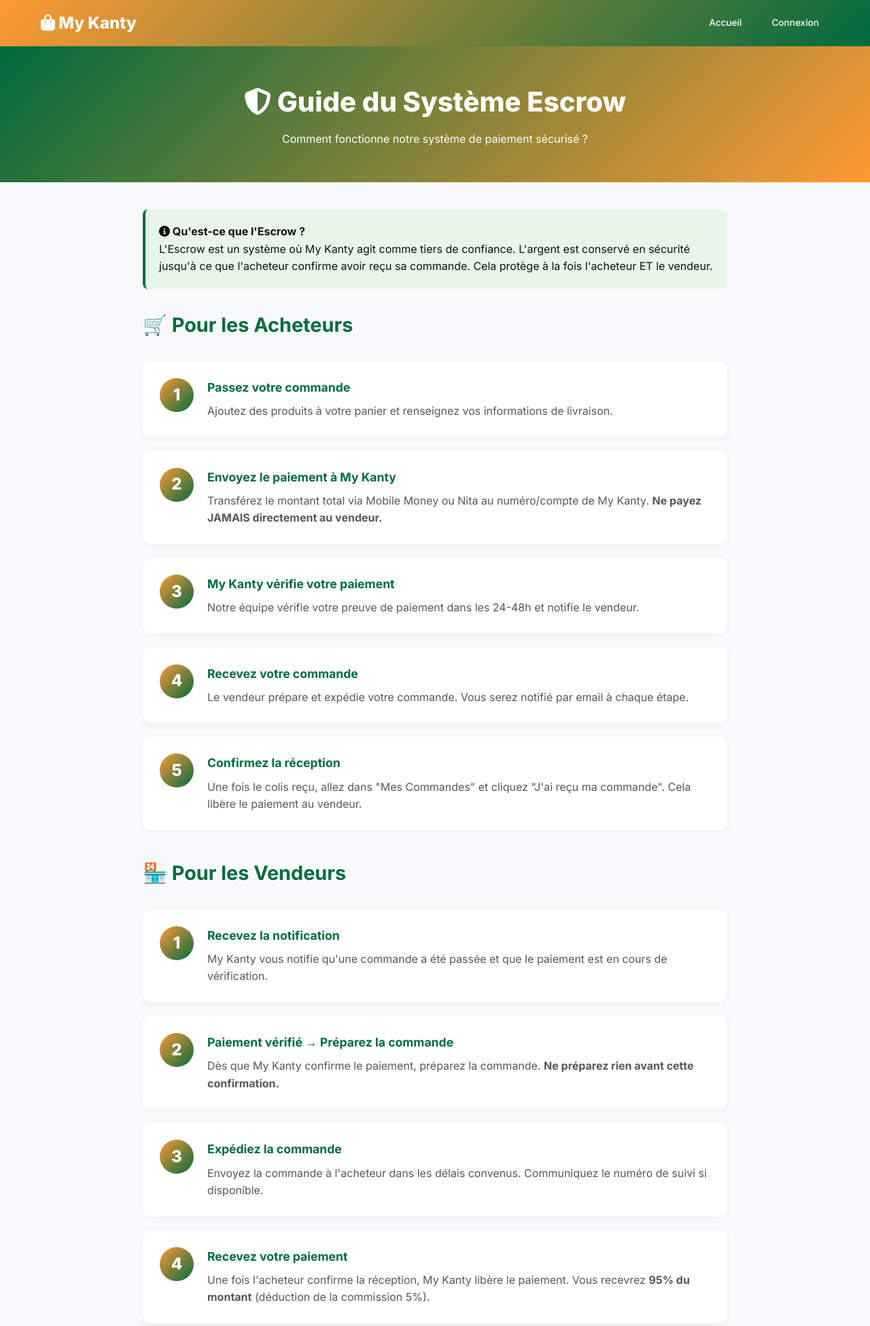
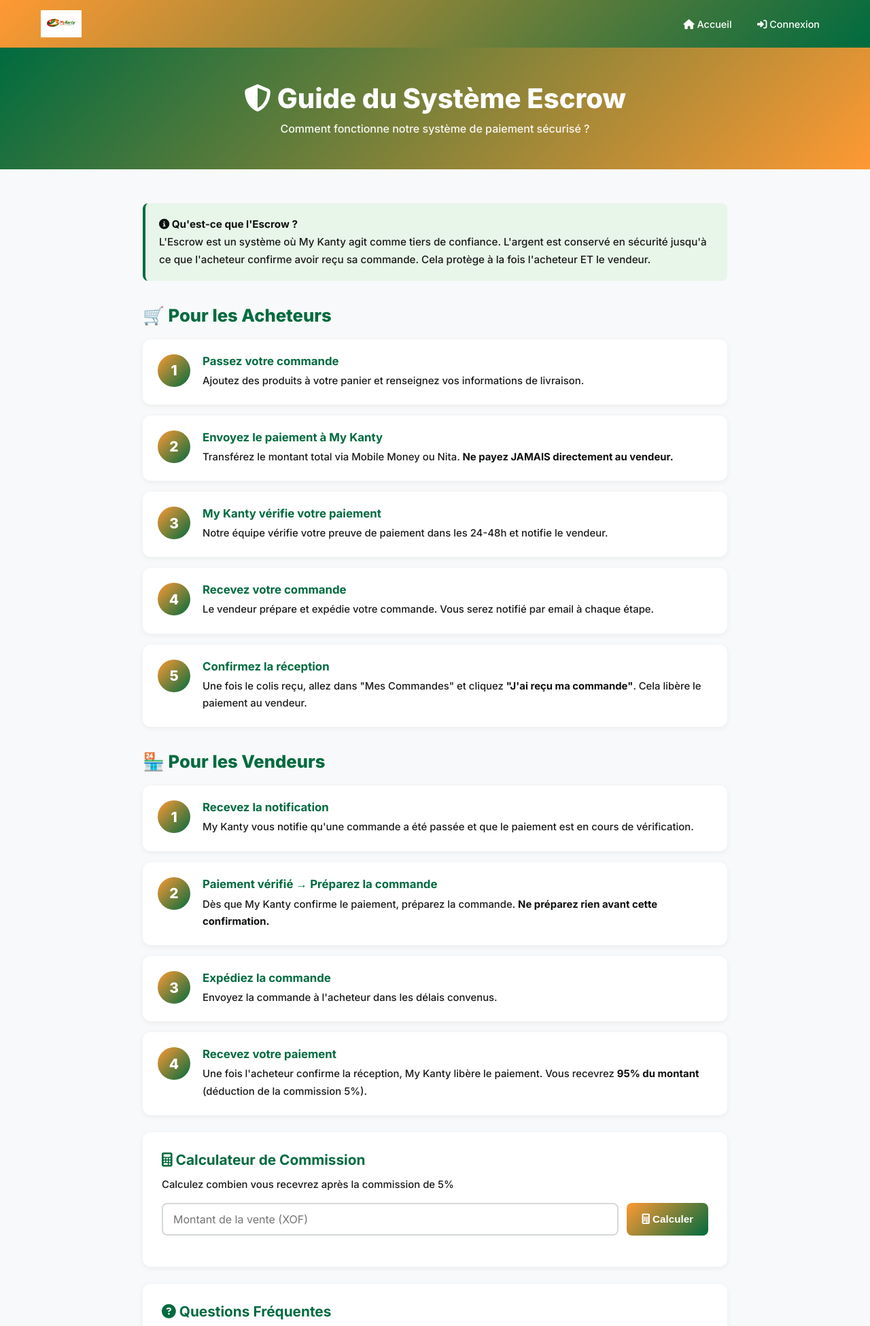
Before and after one commit to Abdoulhamid90/mykanty, a Django app: page /legal/escrow-guide/ in a window 1280 px wide. Shown: the top 1950 px of the page at 68% size. Run offline with Django 5.2, Linux system fonts and the light colour scheme.

Commit message:
fix lisibilite pages legales mobile

```diff
--- a/templates/legal/escrow_guide.html
+++ b/templates/legal/escrow_guide.html
@@ -7,52 +7,74 @@
     <title>Guide Escrow - My Kanty</title>
     <link href="https://fonts.googleapis.com/css2?family=Inter:wght@300;400;500;600;700;800&display=swap" rel="stylesheet">
     <link rel="stylesheet" href="https://cdnjs.cloudflare.com/ajax/libs/font-awesome/6.4.0/css/all.min.css">
-    <link rel="stylesheet" href="{% static 'css/responsive.css' %}">
     <style>
         * { margin: 0; padding: 0; box-sizing: border-box; }
         body { font-family: 'Inter', sans-serif; background: #F8F9FA; }
-        .header { background: linear-gradient(135deg, #FF9933, #006B3F); color: white; padding: 15px 0; }
+        .header { background: linear-gradient(135deg, #FF9933, #006B3F); padding: 15px 0; }
         .container { max-width: 900px; margin: 0 auto; padding: 0 20px; }
-        .logo { font-size: 1.5rem; font-weight: 800; color: white; text-decoration: none; }
         .navbar { display: flex; justify-content: space-between; align-items: center; }
-        .nav-links a { color: white; text-decoration: none; padding: 8px 15px; border-radius: 5px; margin-left: 10px; }
-        .legal-hero { background: linear-gradient(135deg, #006B3F, #FF9933); color: white; padding: 50px 0; text-align: center; }
-        .legal-hero h1 { font-size: 2.5rem; font-weight: 800; margin-bottom: 10px; }
-        .steps-grid { display: grid; gap: 20px; margin: 30px 0; }
-        .step-card { background: white; padding: 25px; border-radius: 12px; box-shadow: 0 2px 10px rgba(0,0,0,0.05); display: flex; gap: 20px; align-items: flex-start; }
-        .step-number { background: linear-gradient(135deg, #FF9933, #006B3F); color: white; width: 50px; height: 50px; border-radius: 50%; display: flex; align-items: center; justify-content: center; font-size: 1.5rem; font-weight: 800; flex-shrink: 0; }
-        .step-content h3 { color: #006B3F; margin-bottom: 8px; font-size: 1.1rem; }
-        .step-content p { color: #565959; line-height: 1.6; }
-        .faq-section { background: white; padding: 30px; border-radius: 12px; box-shadow: 0 2px 10px rgba(0,0,0,0.05); margin: 30px 0; }
-        .faq-section h2 { color: #006B3F; margin-bottom: 25px; }
-        .faq-item { border-bottom: 1px solid #D5D9D9; padding: 15px 0; }
+        .logo { font-weight: 800; color: white; text-decoration: none; display: flex; align-items: center; gap: 8px; }
+        .logo img { height: 40px; }
+        .nav-links a { color: white; text-decoration: none; padding: 8px 14px; border-radius: 5px; margin-left: 5px; font-weight: 500; font-size: 0.9rem; }
+        .nav-links a:hover { background: rgba(255,255,255,0.2); }
+        .legal-hero { background: linear-gradient(135deg, #006B3F, #FF9933); padding: 50px 0; text-align: center; color: white; }
+        .legal-hero h1 { font-size: clamp(1.5rem, 5vw, 2.5rem); font-weight: 800; margin-bottom: 10px; }
+        .legal-hero p { opacity: 0.95; font-size: 1rem; font-weight: 500; }
+        .highlight-box { background: #FFF9CC; border-left: 4px solid #FF9933; padding: 18px 20px; border-radius: 8px; margin: 20px 0; color: #1a1a1a; font-weight: 500; line-height: 1.7; font-size: 0.95rem; }
+        .highlight-box.green { background: #E8F5E9; border-left-color: #006B3F; }
+        .highlight-box strong { color: #0F1111; font-weight: 700; }
+        .section-title { color: #006B3F; font-size: 1.6rem; font-weight: 800; margin: 35px 0 20px; }
+        .steps-grid { display: grid; gap: 16px; margin: 20px 0; }
+        .step-card { background: white; padding: 22px; border-radius: 12px; box-shadow: 0 2px 8px rgba(0,0,0,0.06); display: flex; gap: 18px; align-items: flex-start; }
+        .step-number { background: linear-gradient(135deg, #FF9933, #006B3F); color: white; width: 48px; height: 48px; border-radius: 50%; display: flex; align-items: center; justify-content: center; font-size: 1.3rem; font-weight: 800; flex-shrink: 0; }
+        .step-content h3 { color: #006B3F; margin-bottom: 7px; font-size: 1.05rem; font-weight: 700; }
+        .step-content p { color: #1a1a1a; line-height: 1.7; font-size: 0.93rem; font-weight: 500; }
+        .step-content strong { color: #0F1111; font-weight: 700; }
+        .faq-section { background: white; padding: 28px; border-radius: 12px; box-shadow: 0 2px 8px rgba(0,0,0,0.06); margin: 25px 0; }
+        .faq-section h2 { color: #006B3F; margin-bottom: 20px; font-size: 1.3rem; font-weight: 700; }
+        .faq-item { border-bottom: 1px solid #E0E0E0; padding: 15px 0; }
         .faq-item:last-child { border-bottom: none; }
-        .faq-question { font-weight: 600; color: #0F1111; margin-bottom: 8px; cursor: pointer; display: flex; justify-content: space-between; align-items: center; }
-        .faq-answer { color: #565959; line-height: 1.7; }
-        .highlight-box { background: #FFF9CC; border-left: 4px solid #FF9933; padding: 20px; border-radius: 8px; margin: 20px 0; }
-        .highlight-box.green { background: #E8F5E9; border-left-color: #006B3F; }
-        .commission-calc { background: white; padding: 30px; border-radius: 12px; box-shadow: 0 2px 10px rgba(0,0,0,0.05); margin: 30px 0; }
-        .commission-calc h2 { color: #006B3F; margin-bottom: 20px; }
-        .calc-input { display: flex; gap: 15px; margin-bottom: 20px; align-items: center; flex-wrap: wrap; }
-        .calc-input input { padding: 12px; border: 2px solid #D5D9D9; border-radius: 8px; font-size: 1rem; font-family: 'Inter', sans-serif; flex: 1; min-width: 200px; }
-        .calc-btn { background: linear-gradient(135deg, #FF9933, #006B3F); color: white; padding: 12px 25px; border: none; border-radius: 8px; font-weight: 600; cursor: pointer; white-space: nowrap; }
-        .calc-result { background: #E8F5E9; padding: 20px; border-radius: 8px; display: none; }
-        .calc-result .amount { font-size: 1.5rem; font-weight: 700; color: #006B3F; }
-        footer { background: linear-gradient(135deg, #006B3F, #FF9933); color: white; padding: 30px 0; text-align: center; margin-top: 60px; }
-        footer a { color: #FFD700; text-decoration: none; margin: 0 15px; }
+        .faq-question { font-weight: 700; color: #0F1111; margin-bottom: 8px; font-size: 0.95rem; }
+        .faq-answer { color: #1a1a1a; line-height: 1.75; font-size: 0.92rem; font-weight: 500; }
+        .commission-calc { background: white; padding: 28px; border-radius: 12px; box-shadow: 0 2px 8px rgba(0,0,0,0.06); margin: 25px 0; }
+        .commission-calc h2 { color: #006B3F; margin-bottom: 15px; font-size: 1.3rem; }
+        .commission-calc p { color: #1a1a1a; margin-bottom: 18px; font-size: 0.93rem; font-weight: 500; }
+        .calc-input { display: flex; gap: 12px; margin-bottom: 18px; flex-wrap: wrap; }
+        .calc-input input { padding: 12px 15px; border: 2px solid #D5D9D9; border-radius: 8px; font-size: 1rem; font-family: 'Inter', sans-serif; flex: 1; min-width: 180px; color: #0F1111; }
+        .calc-input input:focus { outline: none; border-color: #FF9933; }
+        .calc-btn { background: linear-gradient(135deg, #FF9933, #006B3F); color: white; padding: 12px 22px; border: none; border-radius: 8px; font-weight: 700; cursor: pointer; font-size: 0.95rem; white-space: nowrap; }
+        .calc-result { background: #E8F5E9; padding: 20px; border-radius: 10px; display: none; }
+        .calc-grid { display: grid; grid-template-columns: 1fr 1fr 1fr; gap: 12px; text-align: center; }
+        .calc-box { background: white; padding: 14px; border-radius: 8px; }
+        .calc-box .lbl { color: #444444; font-size: 0.82rem; margin-bottom: 6px; font-weight: 600; }
+        .calc-box .amount { font-size: 1.2rem; font-weight: 800; }
+        footer { background: linear-gradient(135deg, #1a1a1a, #006B3F); color: white; padding: 30px 0; text-align: center; margin-top: 60px; }
+        footer a { color: #FFD700; text-decoration: none; margin: 0 10px; font-weight: 600; font-size: 0.88rem; }
+        footer p { color: rgba(255,255,255,0.85); font-size: 0.85rem; margin-top: 10px; }
+        @media (max-width: 768px) {
+            .step-card { padding: 16px; gap: 14px; }
+            .step-content h3 { font-size: 0.98rem; }
+            .step-content p { font-size: 0.9rem; color: #0F1111; }
+            .faq-answer { font-size: 0.9rem; color: #0F1111; }
+            .calc-grid { grid-template-columns: 1fr; gap: 10px; }
+            .nav-links { display: none; }
+            .highlight-box { font-size: 0.9rem; color: #0F1111; }
+        }
     </style>
 </head>
 <body>
     <header class="header">
-        <div class="container" style="max-width: 1200px;">
+        <div class="container" style="max-width:1200px;">
             <nav class="navbar">
-                <a href="{% url 'home' %}" class="logo"><i class="fas fa-shopping-bag"></i> My Kanty</a>
+                <a href="{% url 'home' %}" class="logo">
+                    <img src="{% static 'images/logo.png' %}" alt="My Kanty">
+                </a>
                 <div class="nav-links">
-                    <a href="{% url 'home' %}">Accueil</a>
+                    <a href="{% url 'home' %}"><i class="fas fa-home"></i> Accueil</a>
                     {% if user.is_authenticated %}
-                    <a href="{% url 'accounts:dashboard' %}">Dashboard</a>
+                    <a href="{% url 'accounts:dashboard' %}"><i class="fas fa-tachometer-alt"></i> Dashboard</a>
                     {% else %}
-                    <a href="{% url 'accounts:login' %}">Connexion</a>
+                    <a href="{% url 'accounts:login' %}"><i class="fas fa-sign-in-alt"></i> Connexion</a>
                     {% endif %}
                 </div>
             </nav>
@@ -66,14 +88,14 @@
         </div>
     </div>
 
-    <div class="container" style="max-width: 900px; margin-top: 40px;">
+    <div class="container" style="max-width:900px; padding-top:30px; padding-bottom:30px;">
 
         <div class="highlight-box green">
             <strong><i class="fas fa-info-circle"></i> Qu'est-ce que l'Escrow ?</strong><br>
             L'Escrow est un système où My Kanty agit comme tiers de confiance. L'argent est conservé en sécurité jusqu'à ce que l'acheteur confirme avoir reçu sa commande. Cela protège à la fois l'acheteur ET le vendeur.
         </div>
 
-        <h2 style="color: #006B3F; font-size: 1.8rem; margin: 30px 0 20px;">🛒 Pour les Acheteurs</h2>
+        <h2 class="section-title">🛒 Pour les Acheteurs</h2>
         <div class="steps-grid">
             <div class="step-card">
                 <div class="step-number">1</div>
@@ -86,7 +108,7 @@
                 <div class="step-number">2</div>
                 <div class="step-content">
                     <h3>Envoyez le paiement à My Kanty</h3>
-                    <p>Transférez le montant total via Mobile Money ou Nita au numéro/compte de My Kanty. <strong>Ne payez JAMAIS directement au vendeur.</strong></p>
+                    <p>Transférez le montant total via Mobile Money ou Nita. <strong>Ne payez JAMAIS directement au vendeur.</strong></p>
                 </div>
             </div>
             <div class="step-card">
@@ -107,12 +129,12 @@
                 <div class="step-number">5</div>
                 <div class="step-content">
                     <h3>Confirmez la réception</h3>
-                    <p>Une fois le colis reçu, allez dans "Mes Commandes" et cliquez "J'ai reçu ma commande". Cela libère le paiement au vendeur.</p>
+                    <p>Une fois le colis reçu, allez dans "Mes Commandes" et cliquez <strong>"J'ai reçu ma commande"</strong>. Cela libère le paiement au vendeur.</p>
                 </div>
             </div>
         </div>
 
-        <h2 style="color: #006B3F; font-size: 1.8rem; margin: 40px 0 20px;">🏪 Pour les Vendeurs</h2>
+        <h2 class="section-title">🏪 Pour les Vendeurs</h2>
         <div class="steps-grid">
             <div class="step-card">
                 <div class="step-number">1</div>
@@ -132,7 +154,7 @@
                 <div class="step-number">3</div>
                 <div class="step-content">
                     <h3>Expédiez la commande</h3>
-                    <p>Envoyez la commande à l'acheteur dans les délais convenus. Communiquez le numéro de suivi si disponible.</p>
+                    <p>Envoyez la commande à l'acheteur dans les délais convenus.</p>
                 </div>
             </div>
             <div class="step-card">
@@ -144,10 +166,10 @@
             </div>
         </div>
 
-        <!-- Calculateur de commission -->
+        <!-- CALCULATEUR -->
         <div class="commission-calc">
             <h2><i class="fas fa-calculator"></i> Calculateur de Commission</h2>
-            <p style="color: #565959; margin-bottom: 20px;">Calculez combien vous recevrez après la commission de 5%</p>
+            <p>Calculez combien vous recevrez après la commission de 5%</p>
             <div class="calc-input">
                 <input type="number" id="sale-amount" placeholder="Montant de la vente (XOF)" min="0">
                 <button class="calc-btn" onclick="calculateCommission()">
@@ -155,18 +177,18 @@
                 </button>
             </div>
             <div class="calc-result" id="calc-result">
-                <div style="display: grid; grid-template-columns: 1fr 1fr 1fr; gap: 15px; text-align: center;">
-                    <div style="background: white; padding: 15px; border-radius: 8px;">
-                        <div style="color: #565959; font-size: 0.9rem; margin-bottom: 5px;">Montant total</div>
-                        <div class="amount" id="total-amount" style="color: #0F1111;"></div>
+                <div class="calc-grid">
+                    <div class="calc-box">
+                        <div class="lbl">Montant total</div>
+                        <div class="amount" id="total-amount" style="color:#0F1111;"></div>
                     </div>
-                    <div style="background: white; padding: 15px; border-radius: 8px;">
-                        <div style="color: #565959; font-size: 0.9rem; margin-bottom: 5px;">Commission (5%)</div>
-                        <div class="amount" id="commission-amount" style="color: #C7511F;"></div>
+                    <div class="calc-box">
+                        <div class="lbl">Commission (5%)</div>
+                        <div class="amount" id="commission-amount" style="color:#C7511F;"></div>
                     </div>
-                    <div style="background: white; padding: 15px; border-radius: 8px; border: 2px solid #006B3F;">
-                        <div style="color: #565959; font-size: 0.9rem; margin-bottom: 5px;">Vous recevez</div>
-                        <div class="amount" id="seller-amount"></div>
+                    <div class="calc-box" style="border:2px solid #006B3F;">
+                        <div class="lbl">Vous recevez ✅</div>
+                        <div class="amount" id="seller-amount" style="color:#006B3F;"></div>
                     </div>
                 </div>
             </div>
@@ -175,43 +197,39 @@
         <!-- FAQ -->
         <div class="faq-section">
             <h2><i class="fas fa-question-circle"></i> Questions Fréquentes</h2>
-
             <div class="faq-item">
                 <div class="faq-question">Que se passe-t-il si je ne reçois pas ma commande ?</div>
                 <div class="faq-answer">Si vous ne recevez pas votre commande dans les 15 jours, contactez notre support. Votre argent, toujours sécurisé en Escrow, vous sera remboursé intégralement.</div>
             </div>
-
             <div class="faq-item">
                 <div class="faq-question">Que faire si le produit est différent de la description ?</div>
                 <div class="faq-answer">Ne confirmez pas la réception. Contactez notre support dans les 72h avec des photos du produit reçu. Nous examinerons le litige et vous rembourserons si nécessaire.</div>
             </div>
-
             <div class="faq-item">
                 <div class="faq-question">Combien de temps My Kanty garde-t-il mon argent ?</div>
                 <div class="faq-answer">Votre argent est gardé jusqu'à confirmation de livraison. Si vous ne confirmez pas dans les 7 jours après livraison indiquée, le paiement est automatiquement libéré au vendeur.</div>
             </div>
-
             <div class="faq-item">
                 <div class="faq-question">Comment le vendeur reçoit-il son argent ?</div>
                 <div class="faq-answer">Après confirmation de livraison, My Kanty transfère 95% du montant sur le compte Mobile Money ou bancaire du vendeur dans les 24-48h.</div>
             </div>
-
             <div class="faq-item">
                 <div class="faq-question">Puis-je annuler une commande ?</div>
                 <div class="faq-answer">Vous pouvez annuler dans les 24h si le paiement n'a pas encore été vérifié. Après vérification, l'annulation n'est possible qu'en cas de litige justifié.</div>
             </div>
         </div>
+
     </div>
 
     <footer>
-        <div class="container" style="max-width: 1200px;">
+        <div class="container" style="max-width:1200px;">
             <p>
                 <a href="{% url 'legal:cgv' %}">CGV</a>
                 <a href="{% url 'legal:privacy' %}">Confidentialité</a>
                 <a href="{% url 'legal:mentions' %}">Mentions Légales</a>
                 <a href="{% url 'legal:escrow-guide' %}">Guide Escrow</a>
             </p>
-            <p style="margin-top: 15px; opacity: 0.8;">&copy; 2026 My Kanty - Togo 🇹🇬 & Niger 🇳🇪</p>
+            <p>&copy; 2026 My Kanty — Fondé par Abdoul-Hamid Mohamed | Togo 🇹🇬 & Niger 🇳🇪</p>
         </div>
     </footer>
 
```
Also changed, not shown: templates/legal/cgv.html (+57 -78 lines), templates/legal/mentions.html (+52 -35 lines), templates/legal/privacy.html (+40 -26 lines).
